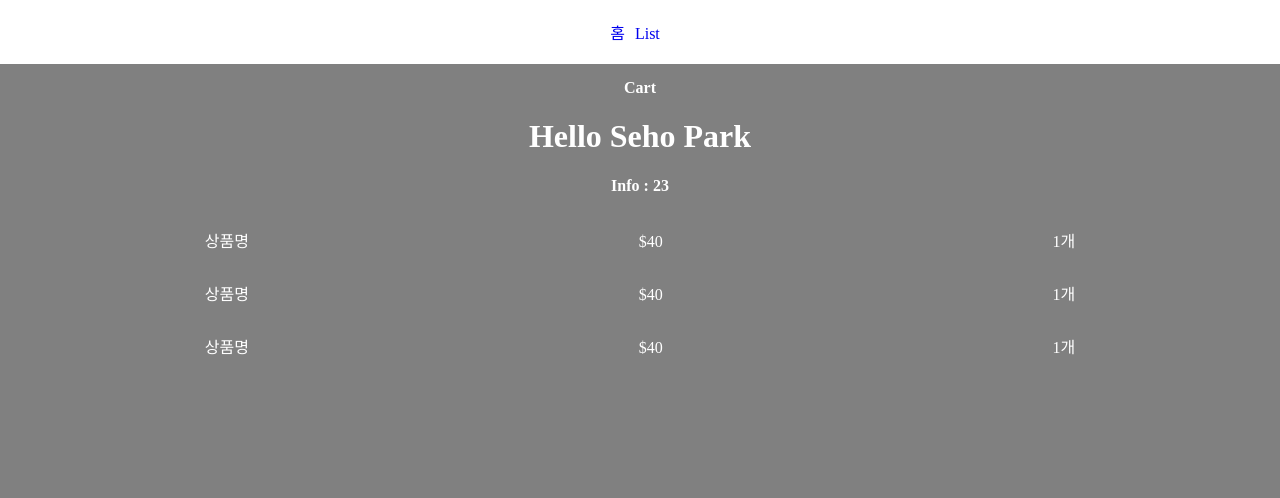
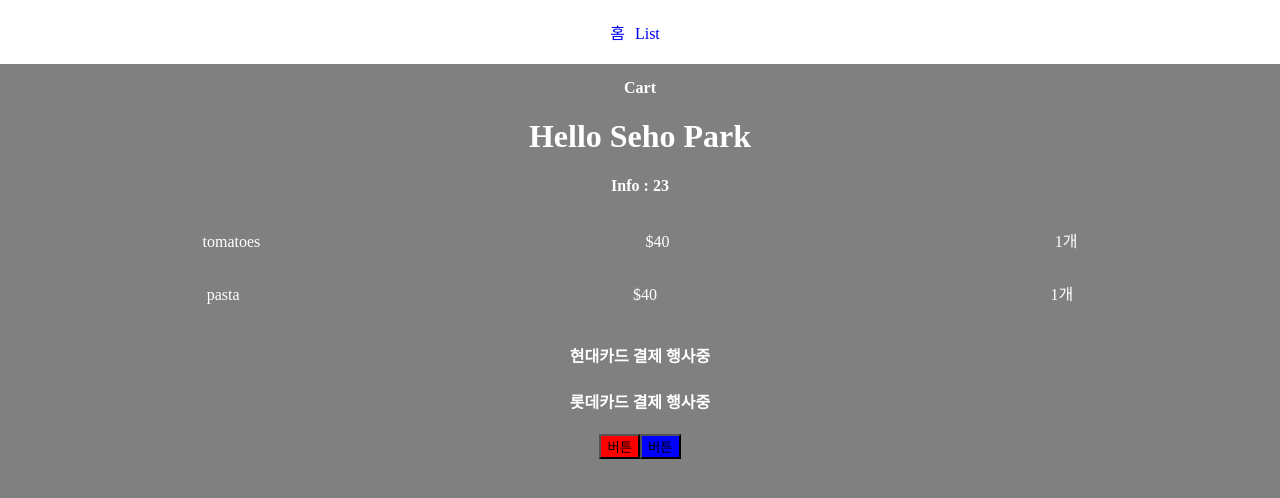
Before and after one commit to sayyyho/Next-Front, a Next.js app: page /cart in a window 1280 px wide. Shown: the top 498 px of the page. Built offline with nearby package versions, Linux system fonts and the light colour scheme.

Commit message:
230709 [next] props 학습

```diff
--- a/app/cart/page.js
+++ b/app/cart/page.js
@@ -6,6 +6,7 @@
 import { age, Greeting } from "./data.js";
 
 export default function Cart() {
+  let items = ["tomatoes", "pasta"];
   return (
     <div>
       <h4 className="title">Cart</h4>
@@ -17,20 +18,34 @@ export default function Cart() {
       {/* Component로 덩어리식으로 묶자 */}
       <Greeting></Greeting>
       <h4>Info : {age}</h4>
-      <CartItem></CartItem>
-      <CartItem></CartItem>
-      <CartItem></CartItem>
+      <CartItem item={items[0]}></CartItem>
+      <CartItem item={items[1]}></CartItem>
       {/* 재사용이 잦은 요소들만 컴포넌트화 시키는게 좋음 */}
+      <Banner card="현대카드" />
+      <Banner card="롯데카드" />
+      <ColorButton select="red" />
+      <ColorButton select="blue" />
     </div>
   );
+}
+
+function ColorButton(props) {
+  return <button style={{ backgroundColor: props.select }}>버튼</button>;
+}
+
+function Banner(props) {
+  return <h4>{props.card} 결제 행사중</h4>;
 }
 // nextJS는 서버 컴포넌트랑 클라이언트 컴포넌트가 나뉨
 
 // 컴포넌트는 다른 요소 밖에서 만드는 것이 좋음
-function CartItem() {
+
+// props는 부모 컴포넌트가 자식 컴포넌트에게 값을 전송하는 문법
+// 하위에서 사용할 값들은 최상위 부모 컴포넌트에 값을 선언하는게 좋음
+function CartItem(props) {
   return (
     <div className="cart-item">
-      <p>상품명</p>
+      <p>{props.item}</p>
       <p>$40</p>
       <p>1개</p>
     </div>
```
